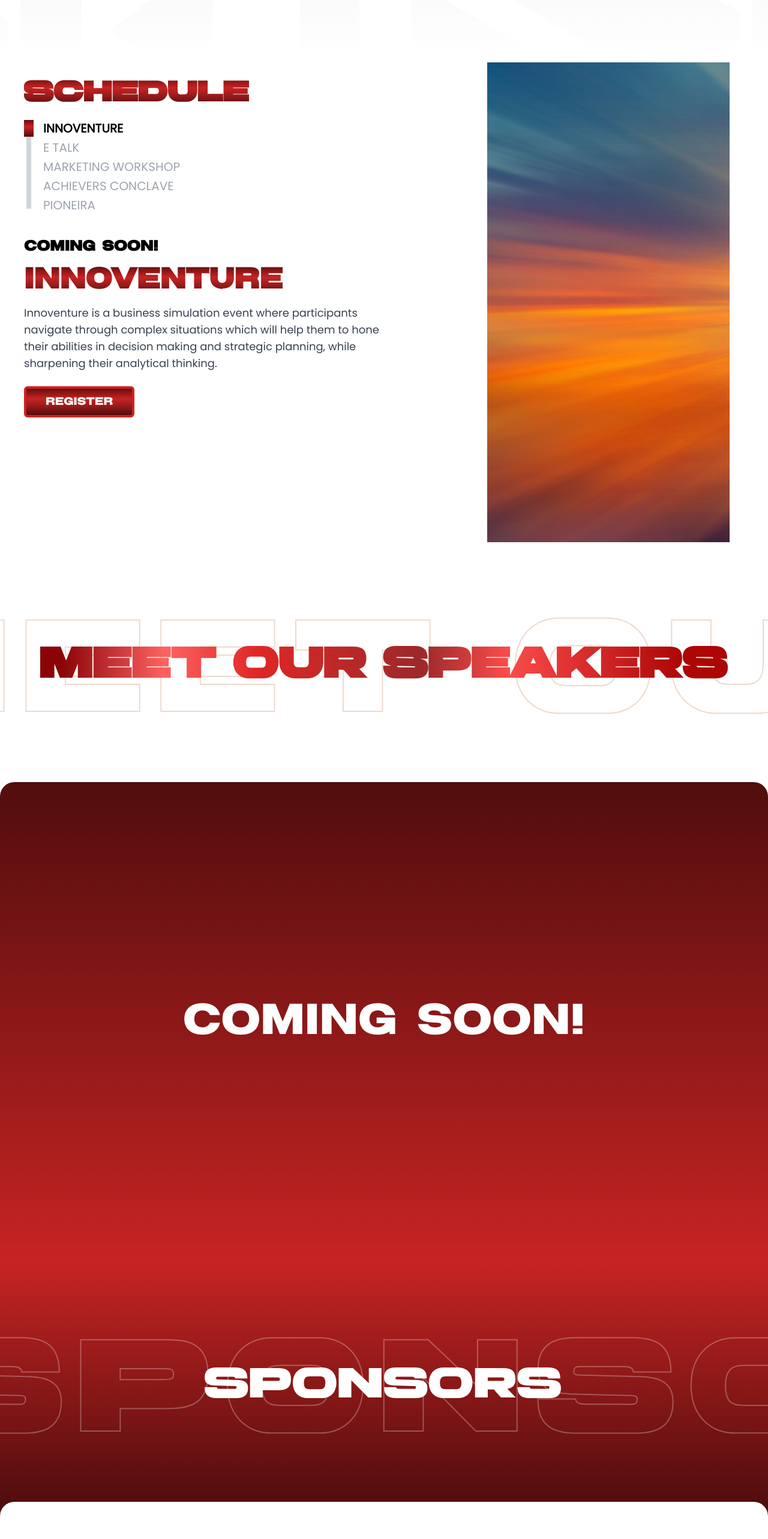
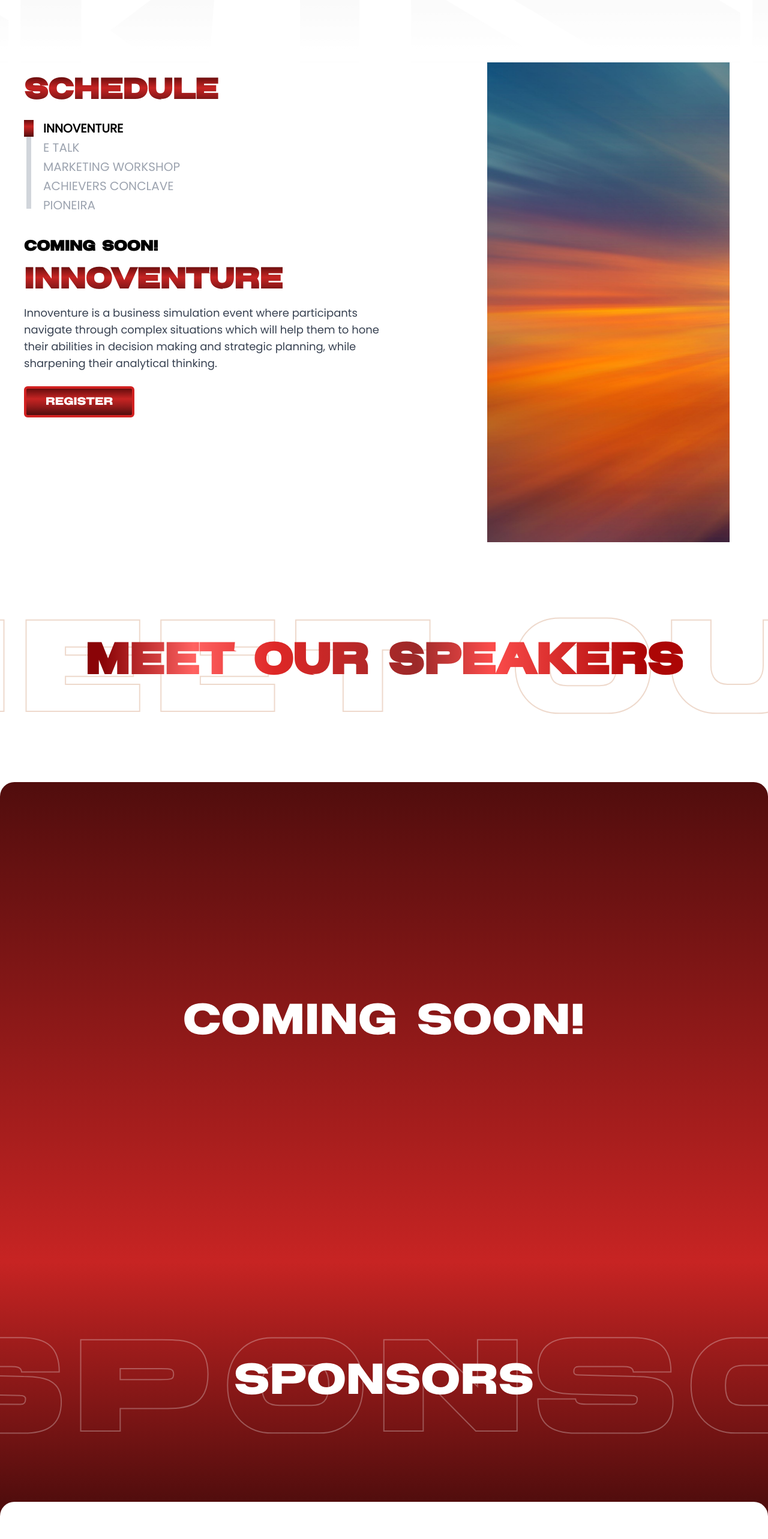
Before and after one commit to ecellvit/Esummit25, a Next.js app: page / in a window 1280 px wide. Shown: the part 2616-5182 px from the top of the page at 60% size. Built offline with nearby package versions, Linux system fonts and the light colour scheme; no server answers.

Commit message:
fonts updated

```diff
--- a/components/faq.tsx
+++ b/components/faq.tsx
@@ -72,7 +72,7 @@ const FaqContent = () => {
                 className="bg-[#981B1B] font-bold h-15 w-30 rounded-lg shadow-md border border-transparent hover:border-white transition-all duration-3300"
               >
                 <button
-                  className="w-full flex justify-between items-center py-2 px-6 text-left text-lg font-semibold text-white"
+                  className="w-full flex justify-between items-center py-2 px-6 text-left text-lg font-[PoppinsRegular] text-white"
                   onClick={() => toggleDropdown(faq.id)}
                 >
                   {faq.q}
--- a/components/meetOurSpeakers.tsx
+++ b/components/meetOurSpeakers.tsx
@@ -47,7 +47,7 @@ const MeetOurSpeakers: React.FC = () => {
         </div>
 
         <h1
-          className="relative uppercase text-3xl md:text-6xl lg:text-7xl font-bold text-center z-0 font-[BrigendsExpanded]"
+          className="relative uppercase text-3xl md:text-6xl lg:text-7xl font-bold text-center z-0 font-[GreaterTheory]"
           style={{
             background:
               "linear-gradient(90deg, #8A0407 3.01%, #FF6261 18.13%, #DE2726 31.78%, #9C2929 55.42%, #FB4C4B 68.04%, #AC0605 93.31%)",
--- a/components/schedule.tsx
+++ b/components/schedule.tsx
@@ -33,7 +33,7 @@ const Schedule: React.FC = () => {
             {[...Array(2)].map((_, i) => (
               <h1
                 key={i}
-                className="uppercase font-[BrigendsExpanded] text-[8rem] md:text-[11rem] lg:text-[14rem] font-bold tracking-widest leading-none text-center mx-10"
+                className="uppercase font-[GreaterTheory] text-[8rem] md:text-[11rem] lg:text-[14rem] font-bold tracking-widest leading-none text-center mx-10"
                 style={{
                   color: "transparent",
                   WebkitTextStroke: "2px rgba(176, 81, 25, 0.22)",
--- a/components/sponsors.tsx
+++ b/components/sponsors.tsx
@@ -36,7 +36,7 @@ const Sponsors: React.FC = () => {
 
         {/* Main Title */}
         <h1
-          className="relative uppercase text-3xl md:text-6xl lg:text-7xl font-[BrigendsExpanded] text-center z-0 text-white"
+          className="relative uppercase text-3xl md:text-6xl lg:text-7xl font-[GreaterTheory] text-center z-0 text-white"
         >
           SPONSORS
         </h1>
--- a/components/timeline.tsx
+++ b/components/timeline.tsx
@@ -228,7 +228,7 @@ export default function Schedule() {
         {/* Navigation Bar */}
         <div className="relative">
           <h2
-            className="text-5xl font-bold my-6 font-[BrigendsExpanded]"
+            className="text-5xl font-bold my-6 font-[GreaterTheory]"
             style={{
               background: gradientStyle,
               WebkitBackgroundClip: "text",
```
